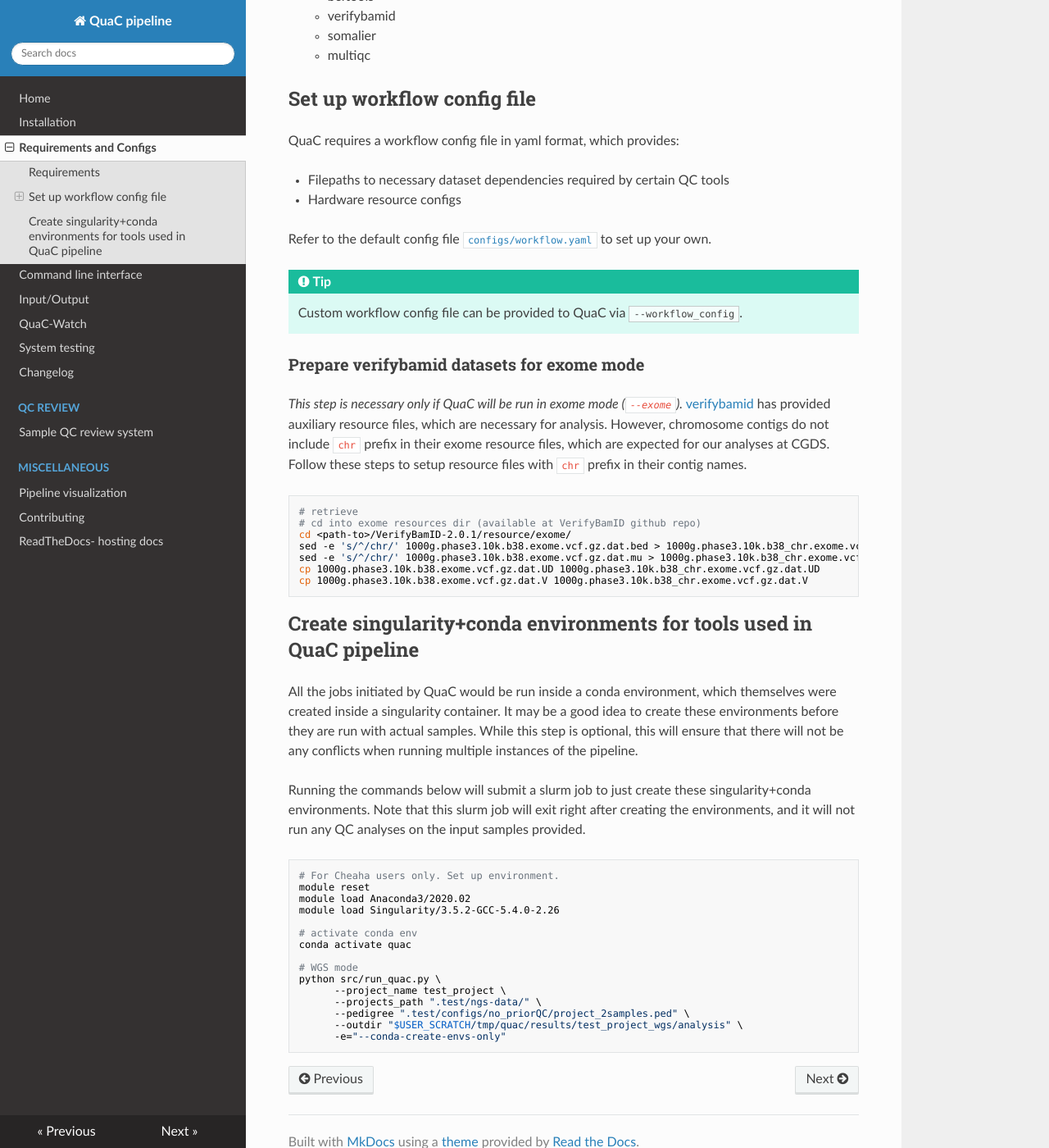
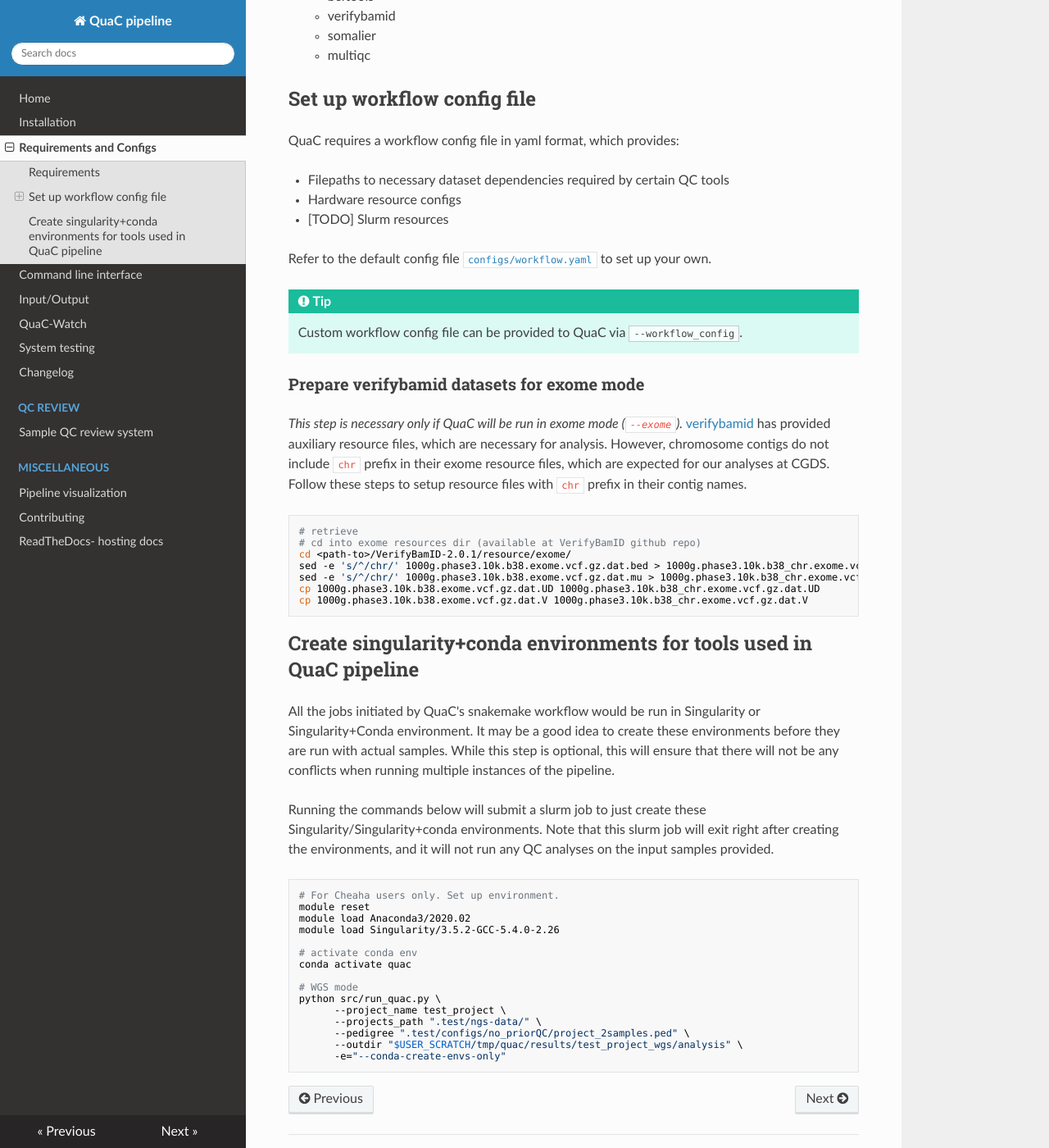
Before and after one commit to uab-cgds-worthey/quac, an MkDocs documentation site: the page built from docs/reqts_configs.md, in a window 1280 px wide and 1400 px high, scrolled down 947 px. Shown: the whole window at 82% size. Built offline with MkDocs 1.6.1, drawn with Linux system fonts in a browser that asks for light colours; nearby versions of some CDN libraries.

````diff
--- a/docs/reqts_configs.md
+++ b/docs/reqts_configs.md
@@ -38,6 +38,7 @@ QuaC requires a workflow config file in yaml format, which provides:
 
 - Filepaths to necessary dataset dependencies required by certain QC tools
 - Hardware resource configs
+- [TODO] Slurm resources
 
 Refer to the default config file [`configs/workflow.yaml`](../configs/workflow.yaml) to set up your own.
 
@@ -64,14 +65,13 @@ cp 1000g.phase3.10k.b38.exome.vcf.gz.dat.V 1000g.phase3.10k.b38_chr.exome.vcf.gz
 
 ## Create singularity+conda environments for tools used in QuaC pipeline
 
-All the jobs initiated by QuaC would be run inside a conda environment, which themselves were created inside a
-singularity container. It may be a good idea to create these environments before they are run with actual samples.
-While this step is optional, this will ensure that there will not be any conflicts when running multiple instances of
-the pipeline.
+All the jobs initiated by QuaC's snakemake workflow would be run in Singularity or Singularity+Conda environment. It may
+be a good idea to create these environments before they are run with actual samples. While this step is optional, this
+will ensure that there will not be any conflicts when running multiple instances of the pipeline.
 
-Running the commands below will submit a slurm job to just create these singularity+conda environments. Note that this
-slurm job will exit right after creating the environments, and it will not run any QC analyses on the input samples
-provided.
+Running the commands below will submit a slurm job to just create these Singularity/Singularity+conda environments. Note
+that this slurm job will exit right after creating the environments, and it will not run any QC analyses on the input
+samples provided.
 
 ```sh
 # For Cheaha users only. Set up environment.
````
